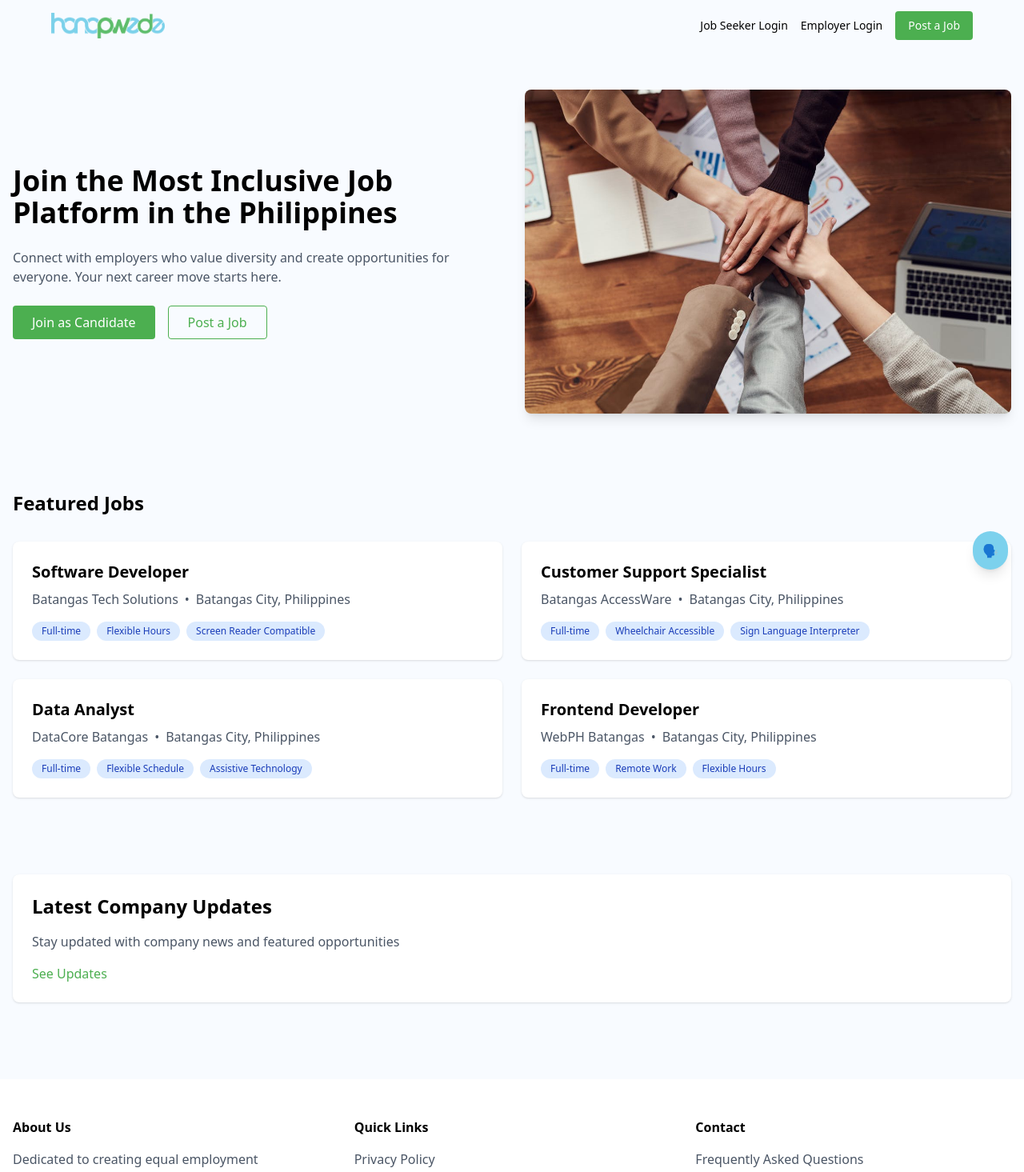
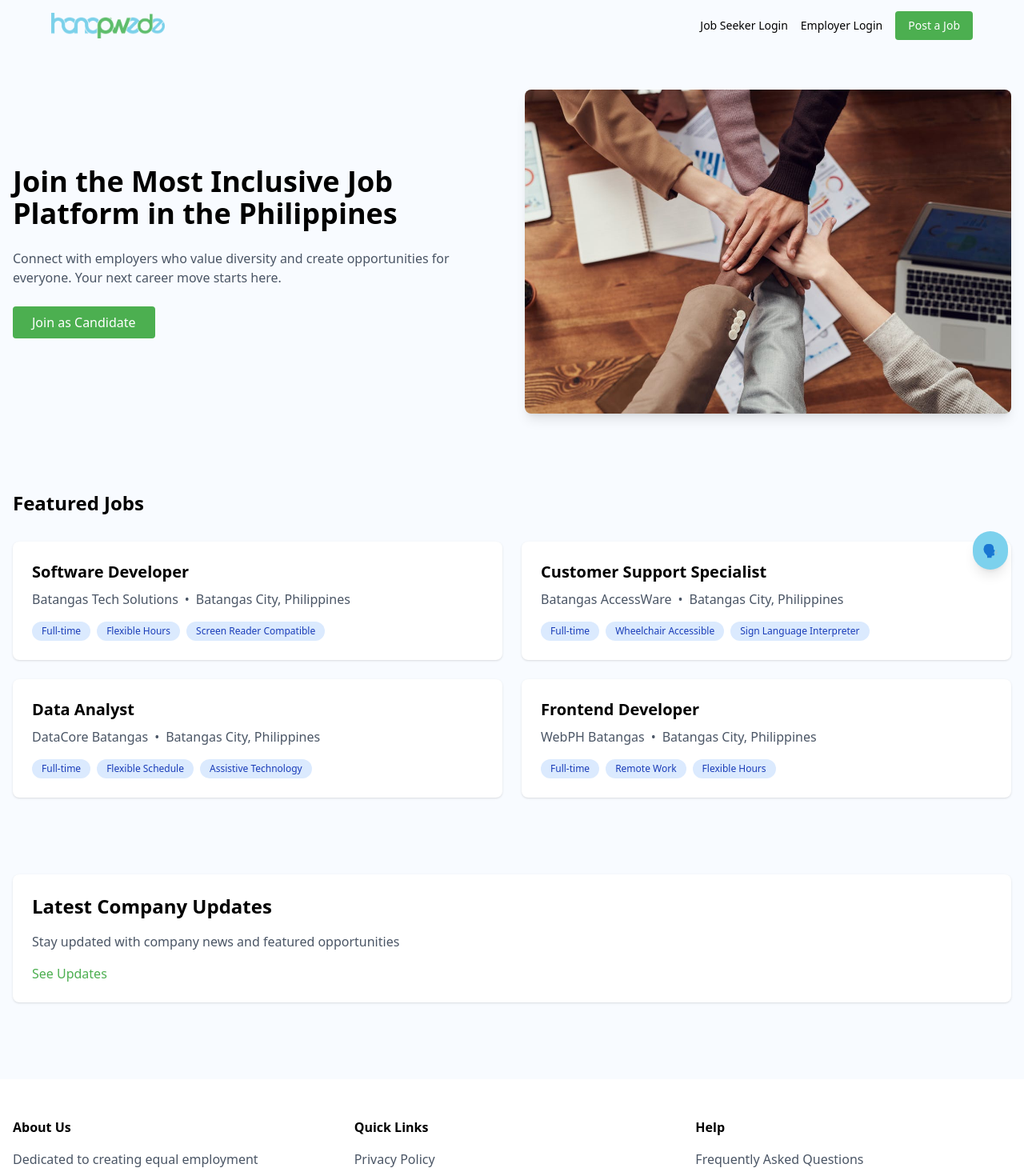
Before and after one commit to ReyMarananIII/hanapwede, a React (Vite) app: page / in a window 1280 px wide. Shown: the top 1465 px of the page at 80% size. Built offline with nearby package versions, Linux system fonts and the light colour scheme.

Commit message:
LANDING + EMP REDIRECT

```diff
--- a/src/EmployerSignInPage.jsx
+++ b/src/EmployerSignInPage.jsx
@@ -1,7 +1,7 @@
 "use client"
 
 import { useState } from "react"
-import { Link, useNavigate } from "react-router-dom"
+import { Link, useNavigate,useLocation } from "react-router-dom"
 import Header from "./Header"
 import { Mail, Lock, Eye, EyeOff, Briefcase, AlertCircle, Loader } from "lucide-react"
 
@@ -10,7 +10,10 @@ export default function EmployerSignIn() {
   const [formData, setFormData] = useState({ email: "", password: "" })
   const [error, setError] = useState(null)
   const [isLoading, setIsLoading] = useState(false)
+  const location = useLocation();
   const navigate = useNavigate()
+  const params = new URLSearchParams(location.search);
+  const redirectPath = params.get("redirect") || "/employer/dashboard";
 
   const handleChange = (e) => {
     setFormData({ ...formData, [e.target.name]: e.target.value })
@@ -42,15 +45,19 @@ export default function EmployerSignIn() {
         localStorage.setItem("authToken", data.token)
         localStorage.setItem("userId", data.userId)
         localStorage.setItem("username", data.username)
-        if(data.user_type === "Admin"){
+        if (data.user_type === "Admin") {
           navigate("/admin/user-approval");
-        }
-        else{
-        navigate(data.has_profile ? "/employer/dashboard" : "/employer/edit-profile")
-        }
       } else {
-        setError(data.error || "Invalid email or password.")
+          let finalRedirect = data.has_profile ? "/employer/dashboard" : "/employer/edit-profile";
+
+
+          if (redirectPath && redirectPath !== "/employer/signin") {
+              finalRedirect = redirectPath;
+          }
+
+          navigate(finalRedirect);
       }
+    }
     } catch (error) {
       console.error("Error:", error)
       setError("Something went wrong. Please try again.")
--- a/src/Header.jsx
+++ b/src/Header.jsx
@@ -19,9 +19,10 @@ export default function Header() {
           Employer Login
         </Link>
         <button
-        onClick={()=>navigate("/employer/signin")}
-
-        className="bg-[#4CAF50] hover:bg-[#45a049] px-4 py-2 text-sm text-white rounded">Post a Job</button>
+   onClick={() => navigate("/employer/signin?redirect=/employer/post-job")}
+   className="bg-[#4CAF50] hover:bg-[#45a049] px-4 py-2 text-sm text-white rounded">
+   Post a Job
+</button>
       </div>
     </header>
   )
--- a/src/LandingPage.jsx
+++ b/src/LandingPage.jsx
@@ -85,11 +85,15 @@ export default function LandingPage() {
               className="bg-[#4CAF50] text-white px-6 py-2 rounded hover:bg-[#45a049]">
                 Join as Candidate
               </button>
-              <button
-              onClick={handlePostAJob}
-              className="border border-[#4CAF50] text-[#4CAF50] px-6 py-2 rounded hover:bg-gray-50">
-                Post a Job
-              </button>
+
+              {isLoggedIn && (
+  <button
+    onClick={handlePostAJob}
+    className="border border-[#4CAF50] text-[#4CAF50] px-6 py-2 rounded hover:bg-gray-50">
+      Post a Job
+  </button>
+)}
+
             </div>
           </div>
           <div>
@@ -167,7 +171,7 @@ export default function LandingPage() {
               </ul>
             </div>
             <div>
-              <h3 className="font-bold mb-4">Contact</h3>
+              <h3 className="font-bold mb-4">Help</h3>
               <ul className="space-y-2 text-gray-600">
 
                 <li>
```
